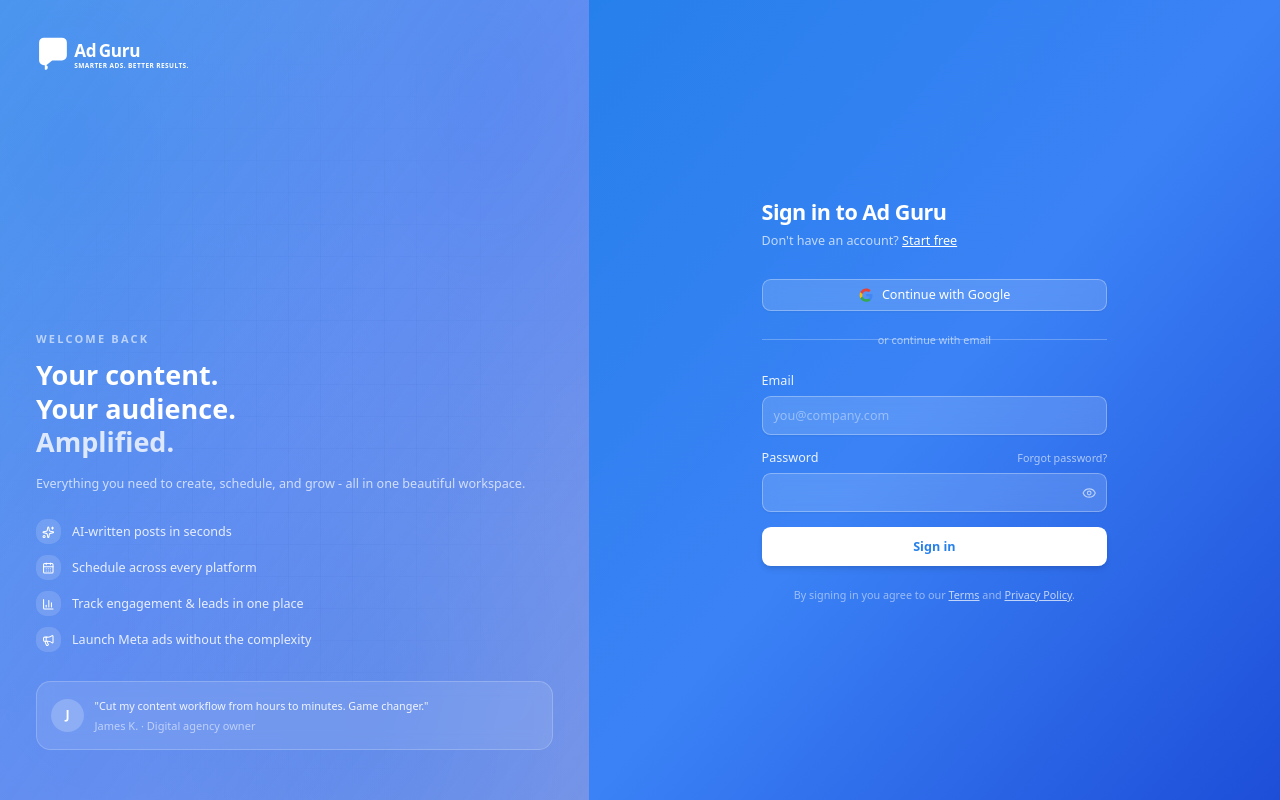
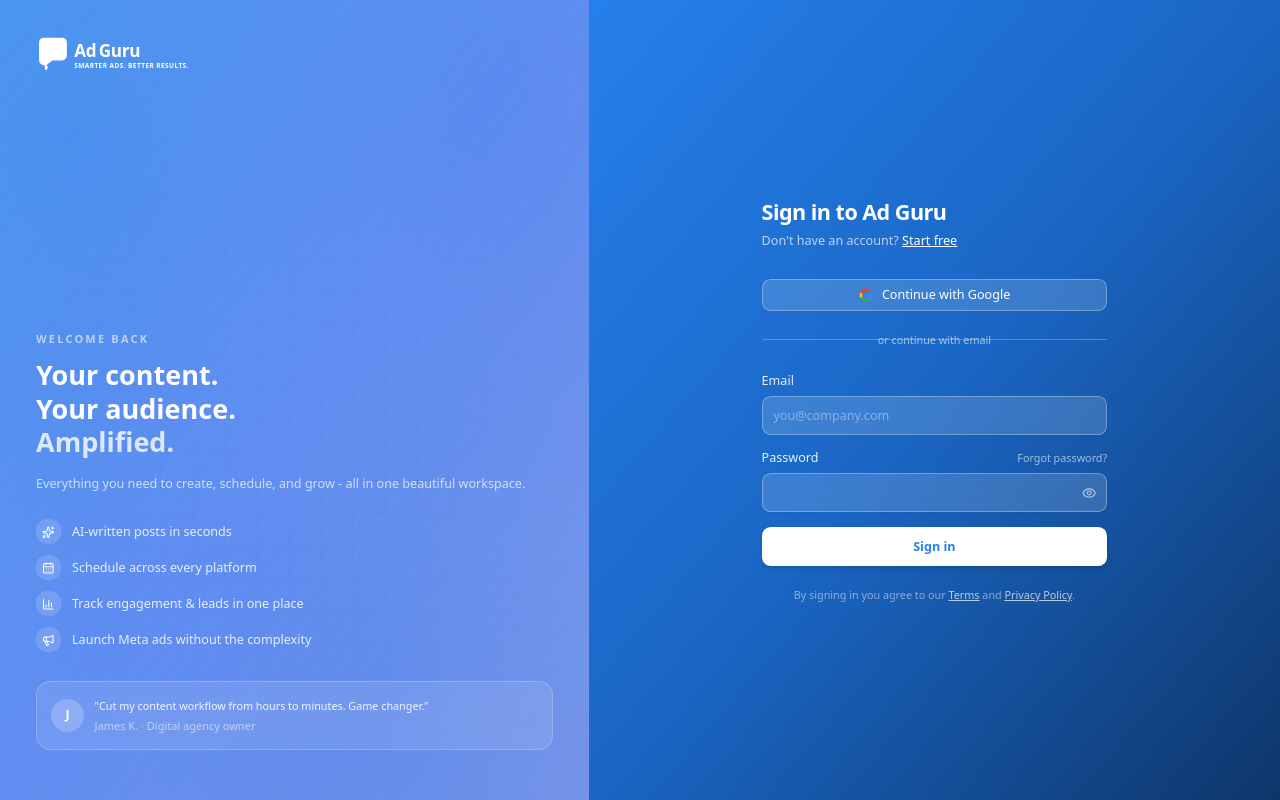
Before and after one commit to Tiagocruz3/Postpilot, a React (Vite) app: page /login in a window 1280 px wide. Built offline with nearby package versions, Linux system fonts and the light colour scheme; no server answers.

Commit message:
Login: replace blue-500 mid-stop with theme primary-600/800

```diff
--- a/src/pages/LoginPage.tsx
+++ b/src/pages/LoginPage.tsx
@@ -112,7 +112,7 @@ export function LoginPage() {
       </div>
 
       {/* ── Right form panel ── */}
-      <div className="flex flex-1 flex-col items-center justify-center bg-gradient-to-br from-primary via-blue-500 to-blue-700 px-6 py-12">
+      <div className="flex flex-1 flex-col items-center justify-center bg-gradient-to-br from-primary via-primary-600 to-primary-800 px-6 py-12">
         {/* Mobile logo */}
         <Link to="/" className="mb-8 flex items-center lg:hidden">
           <AppLogo variant="full" imgClassName="h-11 brightness-0 invert" />
```
